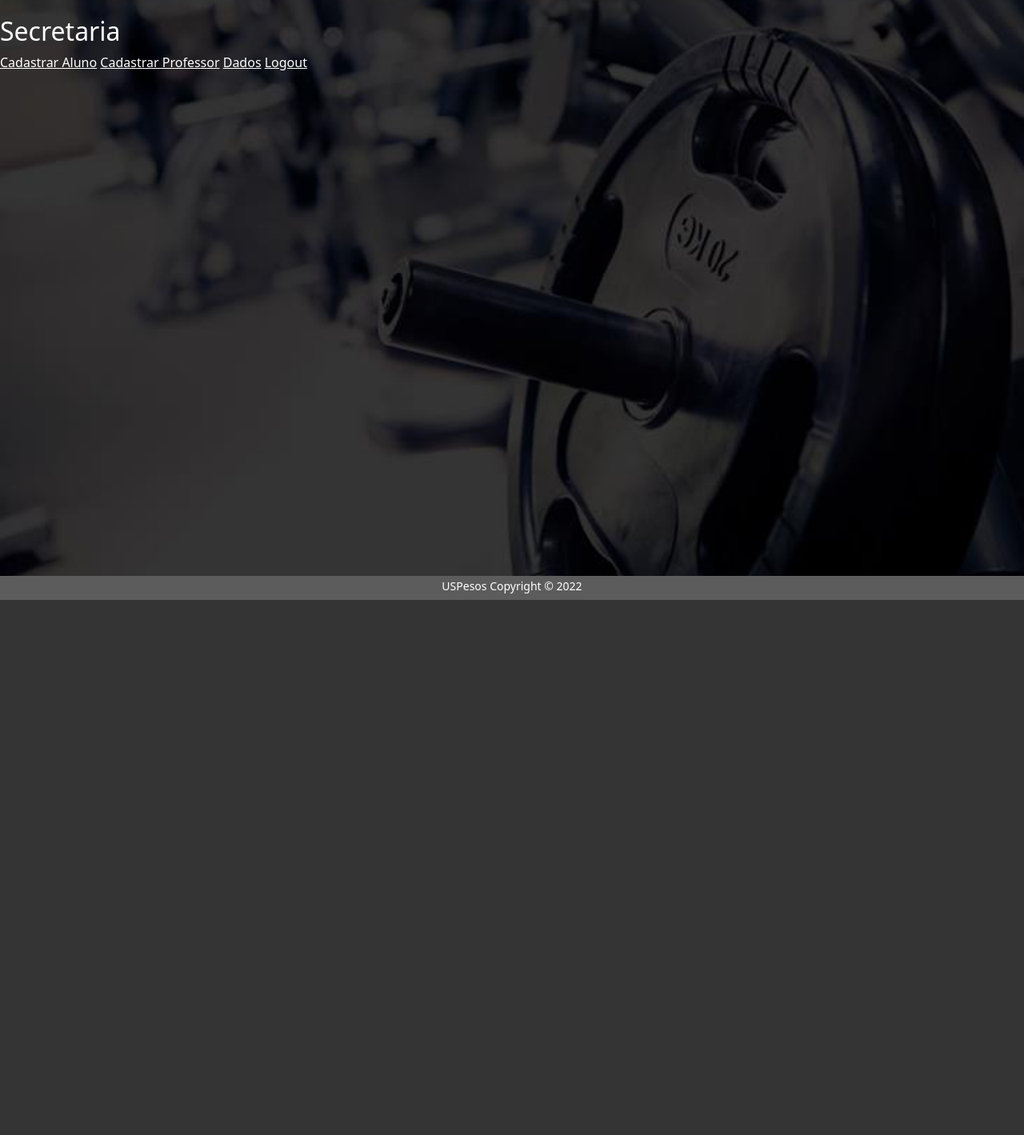
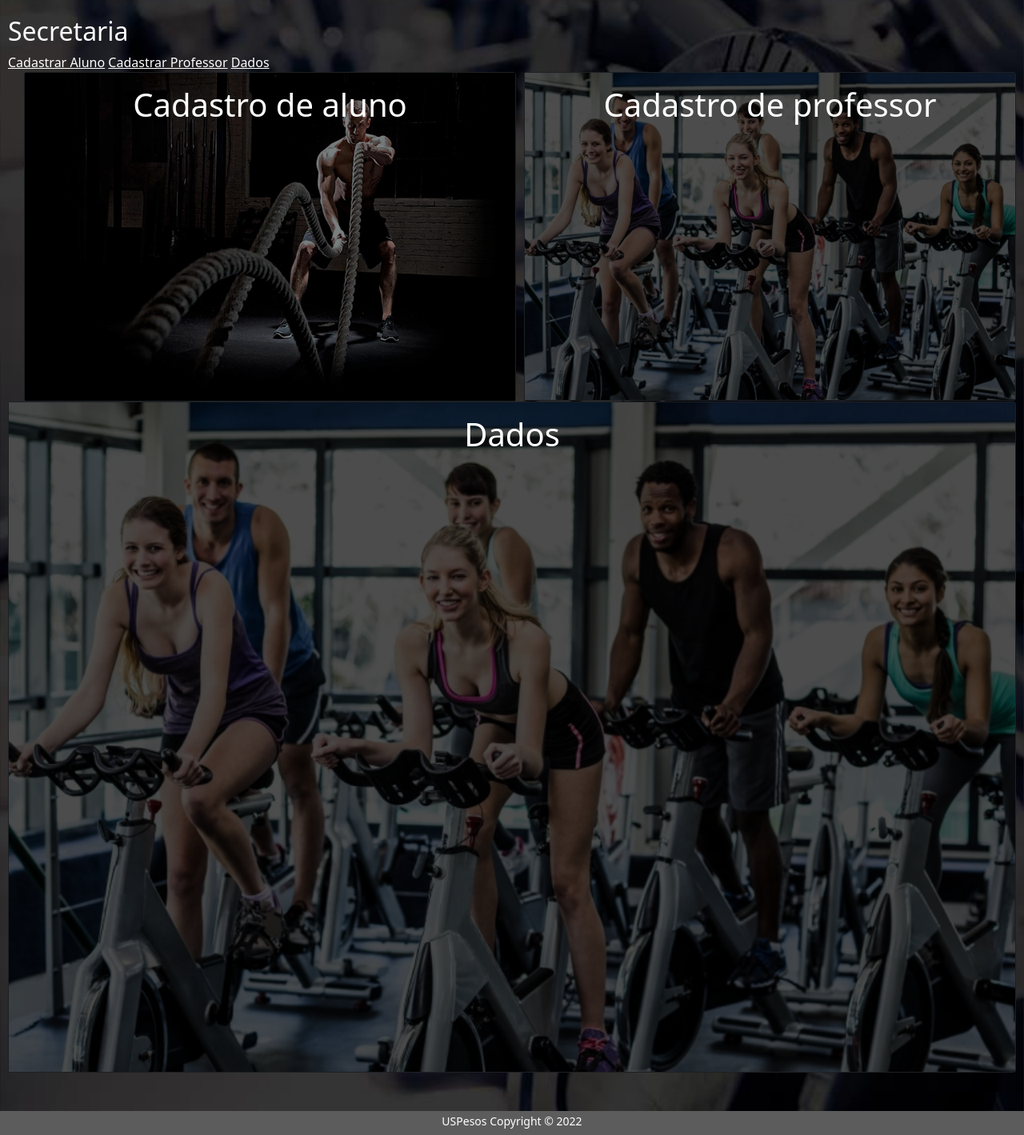
Before and after one commit to tomasolenscki/USPesos, a Django app: page /secretaria/home/ in a window 1280 px wide. Shown: the part 50-1469 px from the top of the page at 80% size. Before the commit the page ends 800 px from the top, so only its background shows below. Run offline with Django 4.2, Linux system fonts and the light colour scheme; the visitor is signed in with stand-in values (Sample User, id 1); some libraries are stand-ins or nearby versions.

Commit message:
Secretaria não finalizada

```diff
--- a/secretaria/templates/secretaria/home.html
+++ b/secretaria/templates/secretaria/home.html
@@ -1,12 +1,55 @@
 {% extends 'base.html' %}
 
 {% block content %}
+
+<div class="p1">
 
 <h2>Secretaria</h2>
 
 <a type="button" href="{% url 'user:cadastro_aluno' %}">Cadastrar Aluno</a>
 <a type="button" href="{% url 'user:cadastro_professor' %}">Cadastrar Professor</a>
 <a type="button" href="{% url 'secretaria:dados' %}">Dados</a>
-<a type="button" href="{% url 'logout' %}?next=/user/login/">Logout</a>
+
+<div id="container-home">
+
+    <div style="width: 10px; height: 10px;"></div>
+
+    <div style="width: 10px; height: 10px;"></div>
+      <a href="{% url 'user:cadastro_aluno' %}" id="foto-container">
+          <div class="card bg-dark text-white">
+          <img src="/static/meu_treino.jpg" class="d-block w-100 brilho-50" alt="Cadastro aluno">
+          <div class="card-img-overlay">
+            <h1 class="card-title text-center">Cadastro de aluno</h1>
+          </div>
+        </div>
+      </a>
+
+      <div style="width: 10px;"></div>
+
+      <a href="{% url 'user:cadastro_professor' %}" id="foto-container">
+        <div class="card bg-dark text-white">
+          <img src="/static/aulas.webp" class="d-block w-100 brilho-30" alt="Cadastro professor">
+          <div class="card-img-overlay">
+              <h1 class="card-title text-center">Cadastro de professor</h1>
+          </div>
+        </div>
+      </a>
+
+      <div style="width: 10px;"></div>
+
+      <a href="{% url 'secretaria:dados' %}" id="foto-container">
+        <div class="card bg-dark text-white">
+          <img src="/static/aulas.webp" class="d-block w-100 brilho-30" alt="Dados">
+          <div class="card-img-overlay">
+              <h1 class="card-title text-center">Dados</h1>
+          </div>
+        </div>
+      </a>
+
+      <div style="width: 10px;"></div>
+
+  </div>
+
+</div>
 
 {% endblock content %}
--- a/secretaria/views.py
+++ b/secretaria/views.py
@@ -26,7 +26,7 @@ def dados(request):
         idades += idade
 
     if len(alunos) != 0:
-        media_idades = idades/len(alunos)
+        media_idades = round(idades/len(alunos), 2)
     else:
         media_idades = 0
 
@@ -77,7 +77,7 @@ def dados(request):
             if sessao.tempo_fim:
                 tempo_sessao += (sessao.tempo_fim.hour - sessao.tempo_inicio.hour)*60 + sessao.tempo_fim.minute - sessao.tempo_inicio.minute
                 numero_sessoes += 1
-        media_de_tempos = tempo_sessao/numero_sessoes
+        media_de_tempos = round(tempo_sessao/numero_sessoes, 2)
 
     else:
         media_de_tempos = 0
--- a/user/templates/user/cadastro_aluno.html
+++ b/user/templates/user/cadastro_aluno.html
@@ -1,7 +1,9 @@
 {% extends 'base.html' %}
 
 {% block content %}
-<h2>X</h2>
+
+<div class="p1">
+<h2>Cadastro de aluno</h2><br>
 <form method="POST" action="{% url 'user:cadastro_aluno' %}">
     {% csrf_token %}
     {{ form.as_p }}
@@ -16,4 +18,6 @@
 <br>
 <br>
 
+</div>
+
 {% endblock content %}
```
Also changed, not shown: secretaria/templates/secretaria/dados.html (+20 -12 lines), user/templates/user/cadastro_professor.html (+6 -1 lines).
